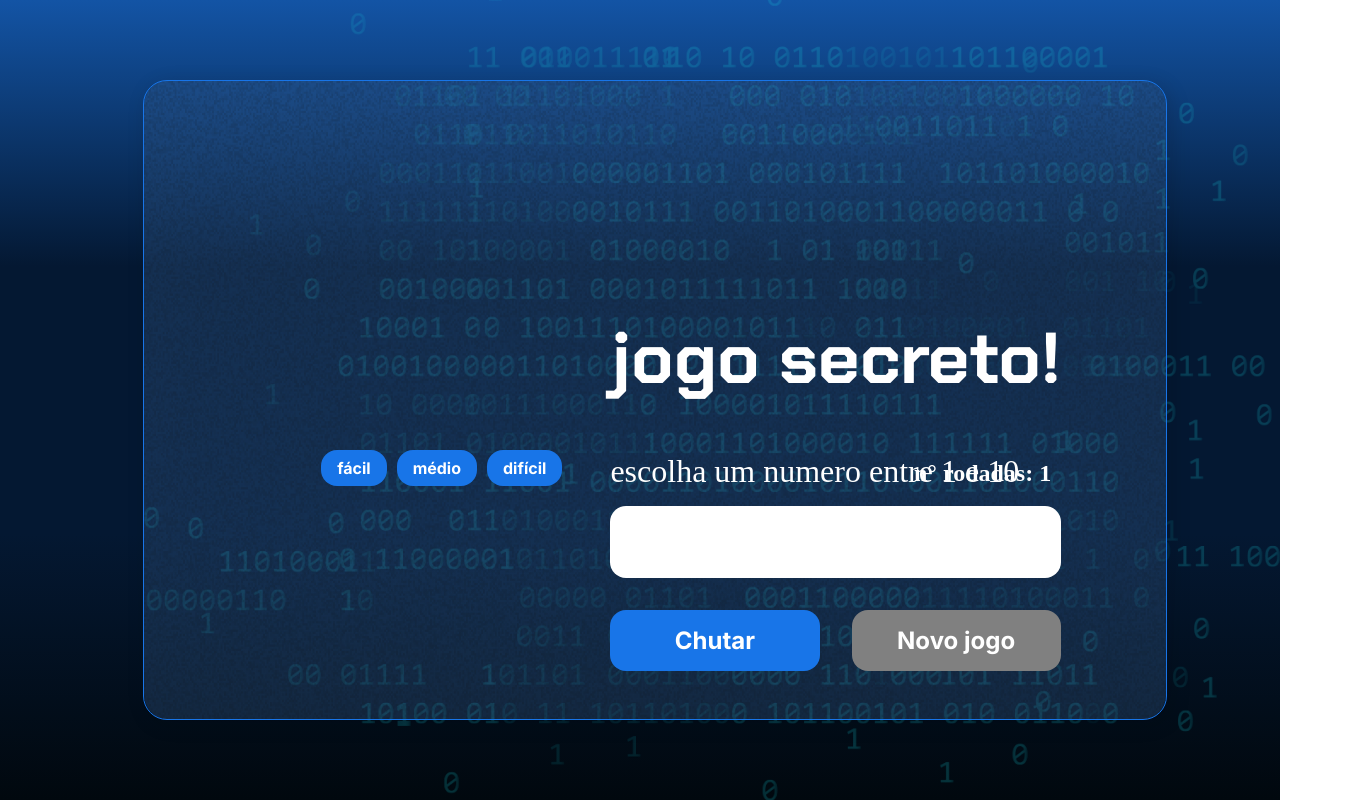
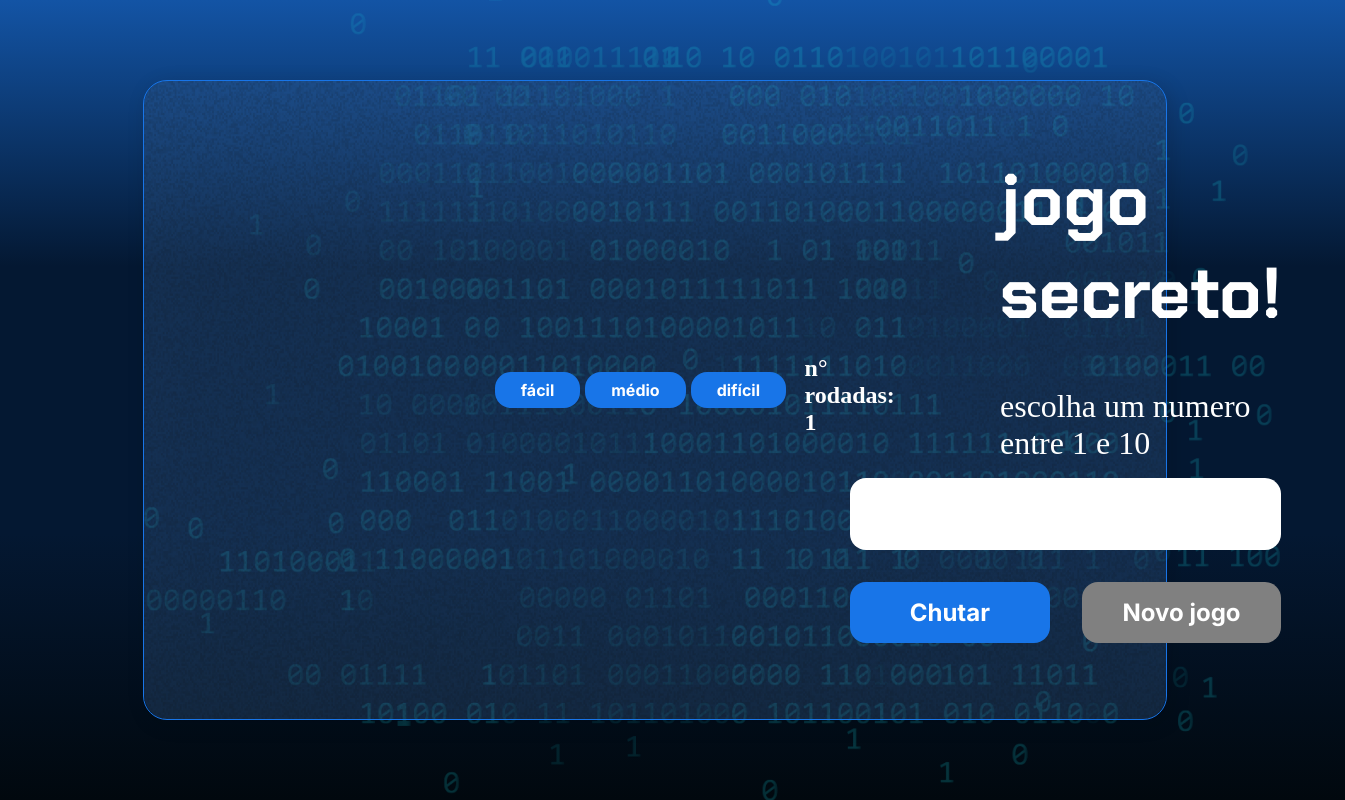
Before and after one commit to MatheusFPSilva-Dev/Jogo_de_adivinhar, a plain HTML site: page index.html in a window 1280 px wide. Shown: the whole page, 1345 px wide, since content can reach past the window. Drawn offline with Linux system fonts and the light colour scheme.

Commit message:
resoluçao otimizaçao  css navegadores

```diff
--- a/app.js
+++ b/app.js
@@ -70,6 +70,20 @@ function reiniciarJogo(){
 
 }
 
+function numeroAleatorio() {
+
+    let nAleatorio = parseInt(Math.random() * nivel) + 1;
+    if (numerosexclusos.length == nivel){
+    numerosexclusos = [];
+}
+    if (numerosexclusos.includes(nAleatorio)) {
+        return numeroAleatorio();
+} else {
+    numerosexclusos.push(nAleatorio);
+    return nAleatorio;
+}
+}
+
 function nivelFacil(){
     textLevel = '10';
     nivel = 10;
@@ -92,19 +106,6 @@ function niveldificil(){
     reiniciarJogo();
 }
 
-function numeroAleatorio() {
-
-    let nAleatorio = parseInt(Math.random() * nivel) + 1;
-    if (numerosexclusos.length == nivel){
-    numerosexclusos = [];
-}
-    if (numerosexclusos.includes(nAleatorio)) {
-        return numeroAleatorio();
-} else {
-    numerosexclusos.push(nAleatorio);
-    return nAleatorio;
-}
-}
 
 function teclas(){
     let BtnEnter = document.addEventListener('keydown',function(enter){
--- a/style.css
+++ b/style.css
@@ -41,18 +41,19 @@ body::before {
     margin-left: 30px;
 }
 
-
 .container__conteudo {
     display: flex;
     align-items: center;
-    position: absolute;
-    bottom: 0;
-    margin-left: 280px;
+    justify-content: center;
+    position: relative;
+    margin-left: 170px;
+    bottom: 10px;
+    width: 100%;
 }
 
 .container__informacoes {
     flex: 1;
-    padding: 3rem;
+    padding: 4rem;
 }
 
 .container__botao {
@@ -67,7 +68,7 @@ body::before {
 }
 
 .container__texto {
-    margin: 16px 0 16px 0;
+    margin: 16px 0 16px 150px;
 }
 
 .container__texto-azul {
@@ -94,15 +95,17 @@ body::before {
 
 .botoeslevel {
     display: flex;
-    gap:10px;
-    margin-left: -15em;
-    margin-top: -2em;
+    gap: 5px;
+
+
+
 }
 
 .btnfac, .btnmed, .btndif {
+
     border-radius: 16px;
     background: #1875E8;
-    padding: 8px 16px;
+    padding: 8px 26px;
     font-size: 16px;
     font-weight: 600;
     border: none;
@@ -110,15 +113,11 @@ body::before {
     cursor: pointer;
 }
 
-
-
-
-
-
 h1 {
     font-family: 'Chakra Petch', sans-serif;
     font-size: 72px;
     padding-bottom: 3rem;
+
 }
 
 
@@ -128,8 +127,9 @@ button {
 
 #rodada{
    position: relative;
-   left: 490px;
-   top: -10px;
+   left: 400px;
+   margin-left: 100px;
+   margin-top: 10px;
 }
 
 
```
